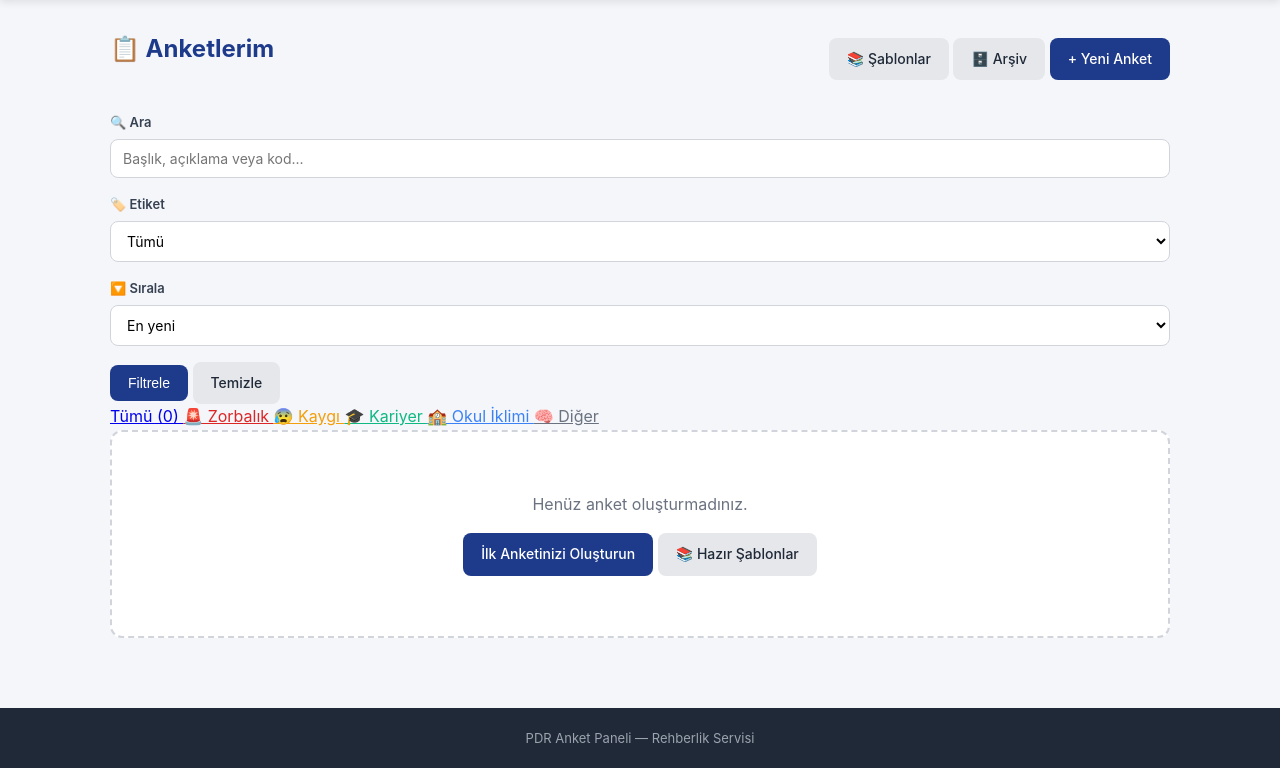
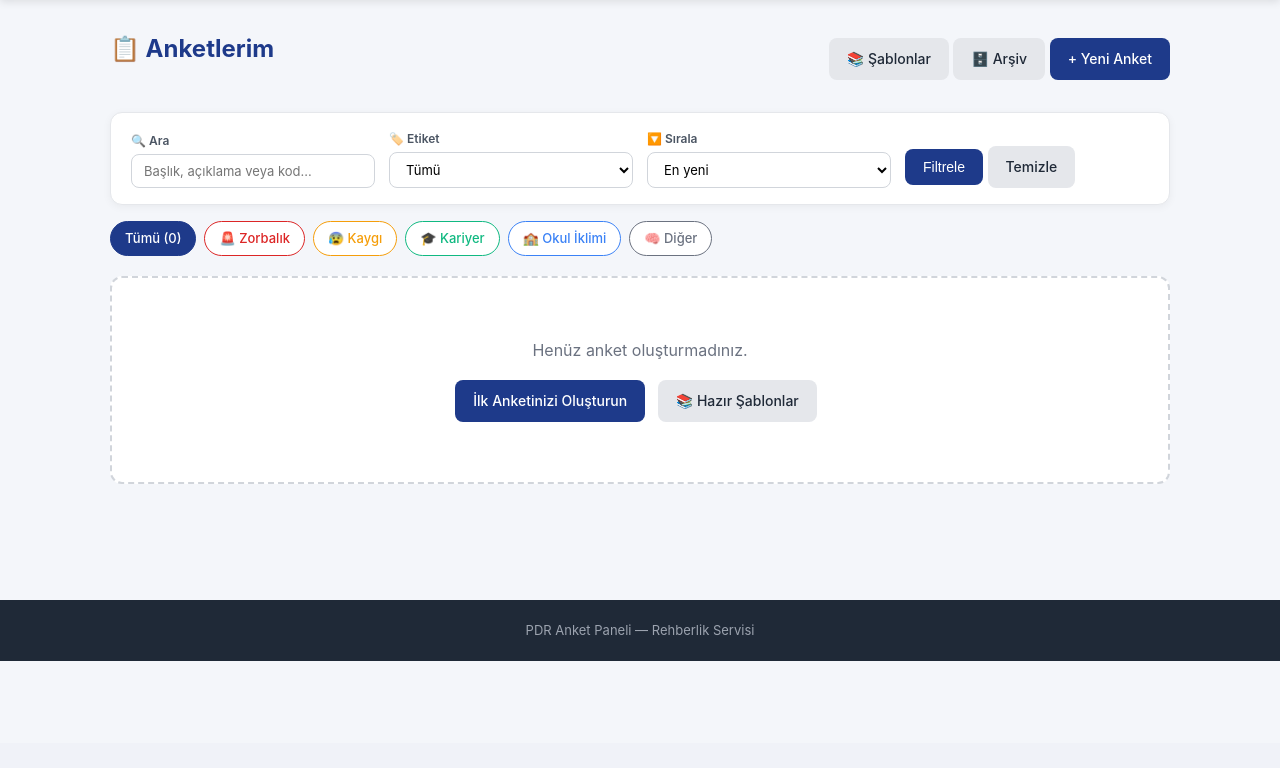
Before and after one commit to rusenozdili1-cloud/pdr-anket-paneli, a Flask app: page /panel in a window 1280 px wide. Shown: the part 57-825 px from the top of the page. After the commit the page ends 718 px from the top, so only its background shows below. Run offline with Flask 3, Linux system fonts and the light colour scheme; the visitor is signed in with stand-in values (Sample User, id 1); data that the repository does not hold is empty.

Commit message:
Update style.css

```diff
--- a/static/style.css
+++ b/static/style.css
@@ -45,7 +45,9 @@ body {
 main.kap { padding: 30px 20px; min-height: 70vh; }
 
 h1 { font-size: 24px; margin-bottom: 20px; color: #1e3a8a; }
+h2 { font-size: 20px; color: #1e3a8a; margin-bottom: 16px; }
 h3 { font-size: 17px; color: #1f2937; }
+h4 { font-size: 14px; color: #374151; }
 
 /* Uyarılar */
 .uyari {
@@ -98,7 +100,7 @@ label {
   font-weight: 600;
   color: #374151;
 }
-input[type="text"], input[type="password"], input[type="number"], textarea, select {
+input[type="text"], input[type="password"], input[type="number"], input[type="datetime-local"], textarea, select {
   width: 100%;
   padding: 10px 12px;
   border: 1px solid #d1d5db;
@@ -146,6 +148,7 @@ textarea { min-height: 90px; resize: vertical; }
   box-shadow: 0 2px 10px rgba(0,0,0,0.06);
   border: 1px solid #e5e7eb;
 }
+.anket-kart.arsivli { opacity: 0.75; }
 .anket-ust {
   display: flex;
   justify-content: space-between;
@@ -153,6 +156,7 @@ textarea { min-height: 90px; resize: vertical; }
   gap: 10px;
   margin-bottom: 10px;
 }
+.anket-ust > div { display: flex; gap: 6px; flex-wrap: wrap; }
 .anket-aciklama {
   font-size: 13px;
   color: #6b7280;
@@ -200,7 +204,7 @@ textarea { min-height: 90px; resize: vertical; }
   border: 2px dashed #d1d5db;
   color: #6b7280;
 }
-.bos-durum .btn { margin-top: 16px; }
+.bos-durum .btn { margin-top: 16px; margin-right: 8px; }
 
 /* Alt bilgi */
 .alt {
@@ -504,7 +508,92 @@ textarea { min-height: 90px; resize: vertical; }
 .tablo tbody tr:last-child { border-bottom: none; }
 .tablo tbody tr:hover { background: #f9fafb; }
 
-@media (max-width: 600px) {
+/* Grafik düzeni */
+.grafik-kap {
+  display: grid;
+  grid-template-columns: 280px 1fr;
+  gap: 30px;
+  align-items: center;
+  margin-top: 20px;
+}
+.grafik-sol {
+  position: relative;
+  height: 250px;
+}
+.grafik-sag {
+  flex: 1;
+}
+
+/* ============================================ */
+/* AŞAMA 4: Filtre + Etiket rozetleri           */
+/* ============================================ */
+
+.filtre-kutu {
+  background: white;
+  padding: 16px 20px;
+  border-radius: 12px;
+  box-shadow: 0 2px 8px rgba(0,0,0,0.05);
+  border: 1px solid #e5e7eb;
+  margin-bottom: 16px;
+}
+.filtre-form {
+  display: flex;
+  gap: 14px;
+  flex-wrap: wrap;
+  align-items: flex-end;
+}
+.filtre-grup {
+  flex: 1;
+  min-width: 160px;
+}
+.filtre-grup label {
+  display: block;
+  font-size: 12px;
+  font-weight: 600;
+  color: #4b5563;
+  margin-bottom: 4px;
+}
+.filtre-grup input,
+.filtre-grup select {
+  width: 100%;
+  padding: 8px 12px;
+  border: 1px solid #d1d5db;
+  border-radius: 8px;
+  font-size: 13px;
+  margin-bottom: 0;
+}
+
+.etiket-filtre {
+  display: flex;
+  gap: 8px;
+  flex-wrap: wrap;
+  margin-bottom: 20px;
+}
+.etiket-rozet {
+  padding: 6px 14px;
+  border-radius: 999px;
+  border: 1px solid #d1d5db;
+  background: white;
+  color: #4b5563;
+  font-size: 13px;
+  text-decoration: none;
+  font-weight: 500;
+  transition: all 0.15s;
+}
+.etiket-rozet:hover {
+  background: #f9fafb;
+  transform: translateY(-1px);
+}
+.etiket-rozet.aktif {
+  background: #1e3a8a;
+  color: white !important;
+  border-color: #1e3a8a;
+}
+
+/* Mobil uyum */
+@media (max-width: 700px) {
+  .grafik-kap { grid-template-columns: 1fr; }
+  .grafik-sol { height: 220px; }
   .cubuk-satir {
     grid-template-columns: 100px 1fr 70px;
     font-size: 12px;
@@ -512,4 +601,6 @@ textarea { min-height: 90px; resize: vertical; }
   .bilgi-kutu { flex-direction: column; gap: 16px; }
   .anket-form-kap { padding: 20px 16px; }
   .kod-buyuk { font-size: 22px; letter-spacing: 3px; }
+  .filtre-form { flex-direction: column; }
+  .filtre-grup { width: 100%; }
 }
```
